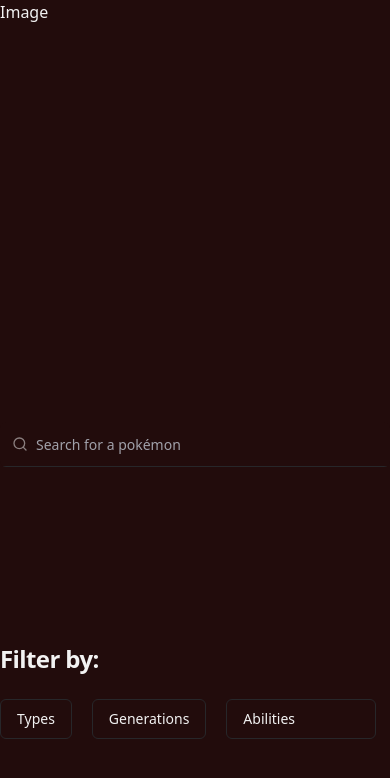
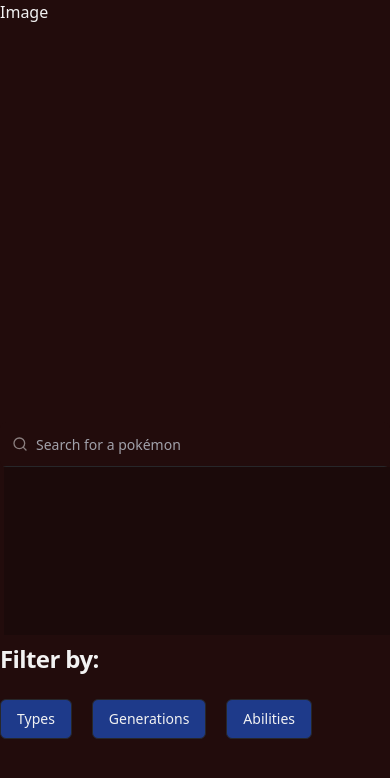
Before and after one commit to gabe-serna/pokedex, a React (Vite) app: page / in a window 390 px wide. Shown: the top 778 px of the page. Built offline with nearby package versions, Linux system fonts and the light colour scheme.

Commit message:
Revamp Colors

```diff
--- a/src/components/Search.tsx
+++ b/src/components/Search.tsx
@@ -31,6 +31,7 @@ const Search = () => {
           </CommandGroup>
         </CommandList>
       )}
+      <div className='absolute sm:top-[calc(2.5rem+4px)] top-[calc(50%+2.75rem+1px)] h-[168px] w-[calc(100%-0.25rem)] sm:w-[calc(50%-0.25rem)] bg-black/20 ml-1'></div>
     </Command>
   );
 };
--- a/src/components/filter/Dropdown.tsx
+++ b/src/components/filter/Dropdown.tsx
@@ -61,7 +61,7 @@ const Dropdown = ({
         <DialogTrigger asChild>
           <Button
             variant='outline'
-            className='mr-5 relative'
+            className='mr-5 relative bg-blue-900 hover:bg-blue-600'
             onClick={() => handleClick()}
           >
             {previewText}
@@ -84,7 +84,10 @@ const Dropdown = ({
   return (
     <Drawer open={open} onOpenChange={setOpen}>
       <DrawerTrigger asChild>
-        <Button variant='outline' className='mr-5 relative'>
+        <Button
+          variant='outline'
+          className='mr-5 relative bg-blue-900 hover:bg-blue-600'
+        >
           {previewText}
           {amountSelected && (
             <CounterBadge variant='destructive'>{amountSelected}</CounterBadge>
--- a/src/components/filter/ScrollDropdown.tsx
+++ b/src/components/filter/ScrollDropdown.tsx
@@ -35,7 +35,7 @@ export function ScrollDropdown() {
         <DialogTrigger asChild>
           <Button
             variant='outline'
-            className='mr-5 relative'
+            className='mr-5 relative bg-blue-900 hover:bg-blue-600'
             // onClick={() => handleClick()}
           >
             Abilities
@@ -60,7 +60,10 @@ export function ScrollDropdown() {
   return (
     <Drawer open={open} onOpenChange={setOpen}>
       <DrawerTrigger asChild>
-        <Button variant='outline' className='w-[150px] justify-start'>
+        <Button
+          variant='outline'
+          className='justify-start bg-blue-900 hover:bg-blue-600'
+        >
           Abilities
         </Button>
       </DrawerTrigger>
--- a/src/components/ui/button.tsx
+++ b/src/components/ui/button.tsx
@@ -9,7 +9,7 @@ const buttonVariants = cva(
   {
     variants: {
       variant: {
-        default: 'bg-primary text-primary-foreground hover:bg-primary/90',
+        default: 'bg-blue-900 text-primary-foreground hover:bg-blue-900/90',
         destructive:
           'bg-destructive text-destructive-foreground hover:bg-destructive/90',
         outline:
--- a/src/components/ui/command.tsx
+++ b/src/components/ui/command.tsx
@@ -13,7 +13,7 @@ const Command = React.forwardRef<
   <CommandPrimitive
     ref={ref}
     className={cn(
-      'flex w-full flex-col overflow-hidden rounded-md bg-popover text-popover-foreground',
+      'flex w-full flex-col overflow-hidden rounded-md bg-black/20 text-popover-foreground',
       className
     )}
     {...props}
@@ -64,7 +64,7 @@ const CommandList = React.forwardRef<
   <CommandPrimitive.List
     ref={ref}
     className={cn(
-      'z-10 max-h-[300px] overflow-y-auto overflow-x-hidden w-full sm:top-[calc(2.5rem+4px)] bg-background',
+      'z-10 max-h-[300px] overflow-y-auto overflow-x-hidden w-full sm:top-[calc(2.5rem+4px)] bg-transparent',
       className
     )}
     {...props}
@@ -93,7 +93,7 @@ const CommandGroup = React.forwardRef<
   <CommandPrimitive.Group
     ref={ref}
     className={cn(
-      'overflow-hidden p-1 text-foreground [&_[cmdk-group-heading]]:px-2 [&_[cmdk-group-heading]]:py-1.5 [&_[cmdk-group-heading]]:text-xs [&_[cmdk-group-heading]]:font-medium [&_[cmdk-group-heading]]:text-muted-foreground',
+      'overflow-hidden p-1 text-foreground bg-transparent [&_[cmdk-group-heading]]:px-2 pr-0 [&_[cmdk-group-heading]]:py-1.5 [&_[cmdk-group-heading]]:text-xs [&_[cmdk-group-heading]]:font-medium [&_[cmdk-group-heading]]:text-muted-foreground',
       className
     )}
     {...props}
@@ -121,7 +121,7 @@ const CommandItem = React.forwardRef<
   <CommandPrimitive.Item
     ref={ref}
     className={cn(
-      'relative flex cursor-default select-none items-center rounded-sm px-2 py-1.5 text-sm outline-none aria-selected:bg-accent-muted aria-text-accent-foreground data-[disabled]:pointer-events-none',
+      'relative flex cursor-default select-none items-center rounded-sm px-2 py-1.5 text-sm outline-none aria-selected:bg-accent-muted bg-transparent aria-text-accent-foreground data-[disabled]:pointer-events-none',
       className
     )}
     {...props}
--- a/src/index.css
+++ b/src/index.css
@@ -72,7 +72,7 @@
 @supports not selector(::-webkit-scrollbar) {
   * {
     scrollbar-width: thin;
-    scrollbar-color: hsl(from hsl(var(--accent)) h calc(s - 30) l) transparent;
+    scrollbar-color: hsl(from hsl(var(--accent)) h calc(s - 30) l) rgb(0 0 0 / 0.2);
   }
 }
 ::-webkit-scrollbar {
```
